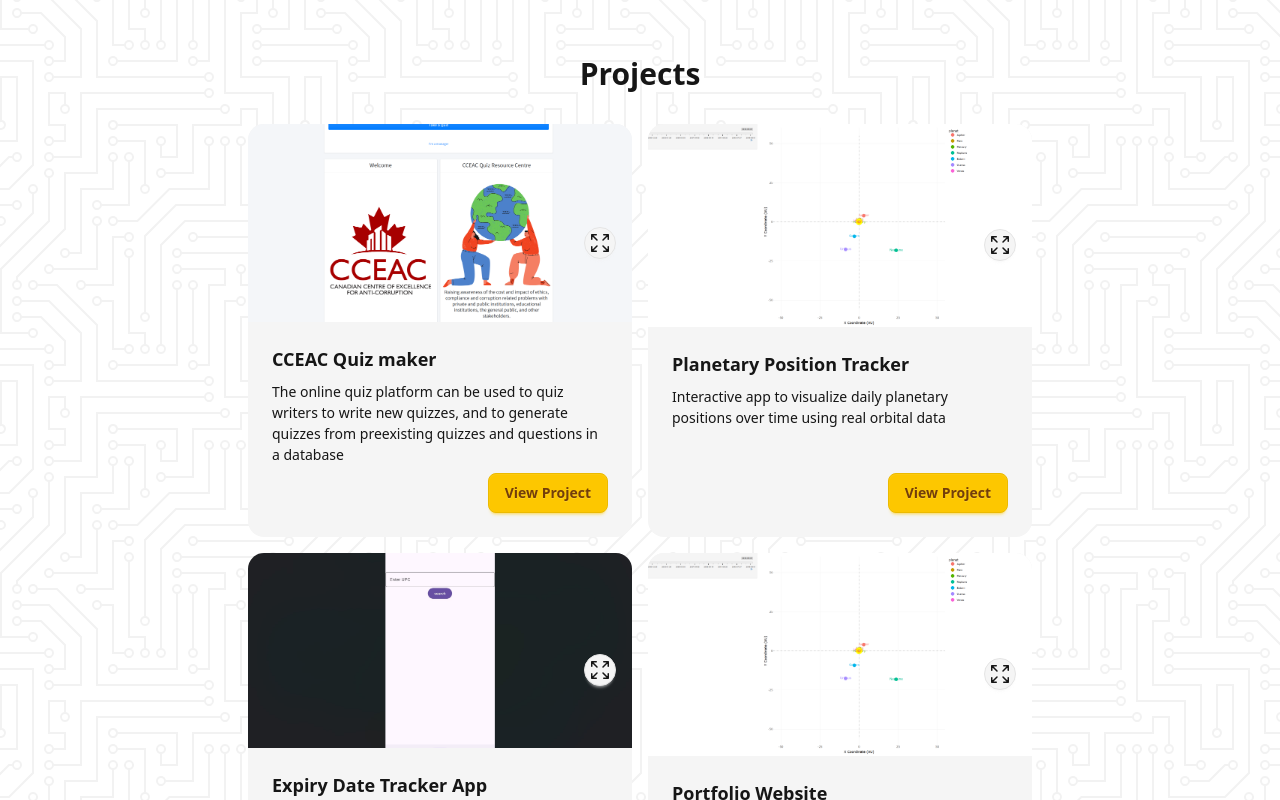
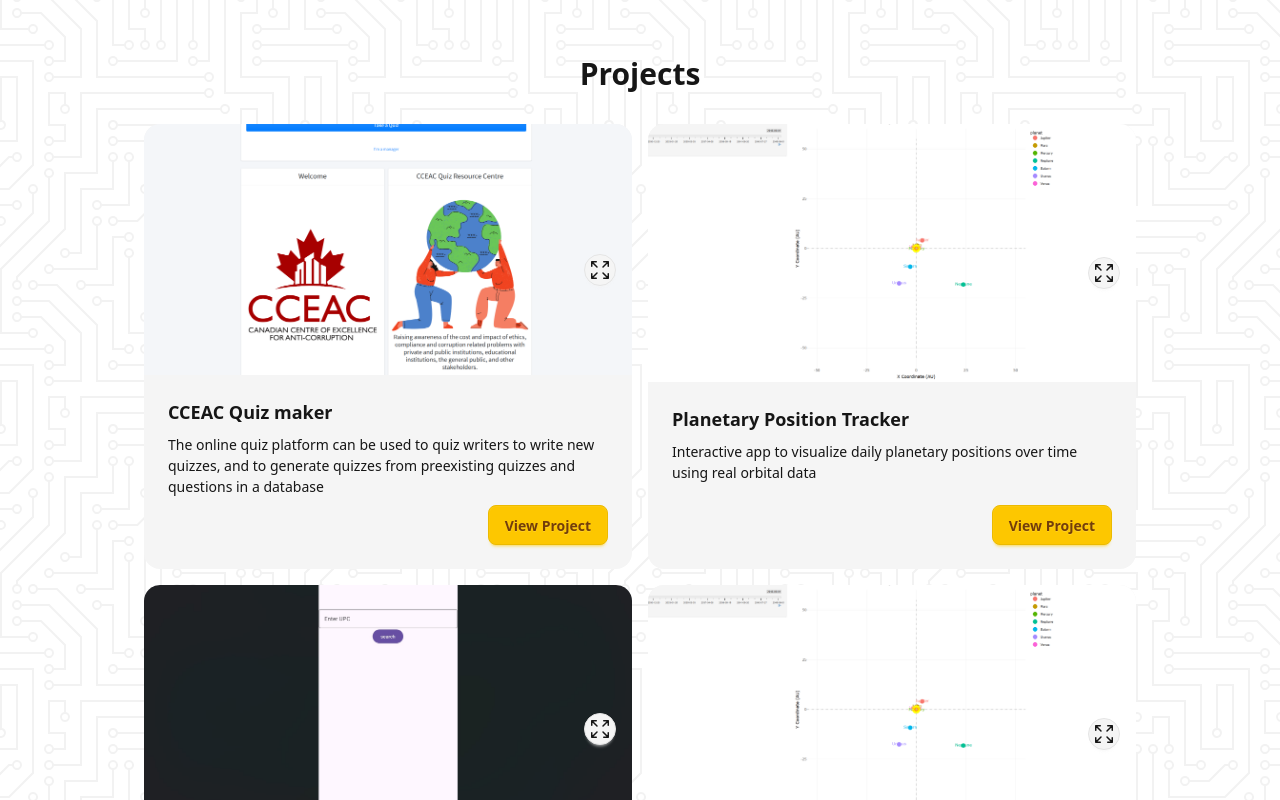
Before and after one commit to maherakr/my-portfolio-app, a Next.js app: page / in a window 1280 px wide. Shown: the part 1700-2500 px from the top of the page. Built offline with nearby package versions, Linux system fonts and the light colour scheme.

Commit message:
Clicking on page title bring u back to the top of the page

```diff
--- a/src/app/globals.css
+++ b/src/app/globals.css
@@ -14,6 +14,6 @@
 }
 
 [data-theme='dark'] {
-  background-image: url('/circuit-board-dark.svg');
+  background-image: url('/circuit-board-dark.svg')
 
 }
--- a/src/components/Projects.tsx
+++ b/src/components/Projects.tsx
@@ -35,11 +35,10 @@ export default function Projects() {
         <section id="experience" className="py-16 px-4 max-w-5xl mx-auto">
             <h2 className="text-3xl font-bold mb-8 text-center">Projects</h2>
 
-            <div className="flex justify-center">
-            <div className="grid grid-cols-1  md:grid-cols-2 lg:grid-cols-2 gap-4">
+            <div className="flex justify-center w-full">
+                <div className="grid grid-cols-1 md:grid-cols-2 lg:grid-cols-2 gap-4 w-full max-w-screen-xl">
                     {projectList.map((project, index) => (
-
-                    <div key={index} className="card bg-base-100 w-96 bg-base-200">
+                        <div key={index} className="card bg-base-100 bg-base-200 w-full">
                             <figure className="relative">
 
                                 <img
--- a/src/components/navbar.tsx
+++ b/src/components/navbar.tsx
@@ -17,10 +17,15 @@ export default function Navbar() {
     setIsDarkMode(!isDarkMode);
   };
 
+  const scrollToTop = () => {
+   document.body.scrollTop = 0; // For Safari
+   document.documentElement.scrollTop = 0; // For Chrome, Firefox, IE and Opera
+  }
+
   return (
     <div className="navbar bg-base-100 shadow-sm fixed z-50">
       <div className="navbar-start">
-        <a className="btn btn-ghost text-xl">Maher A.</a>
+        <button onClick={scrollToTop} className="btn btn-ghost text-xl">Maher A.</button>
         <ul className="menu menu-horizontal px-1">
           <li><a>Home</a></li>
           <li>
```
Lines whose indentation alone changed are shown as unchanged.
